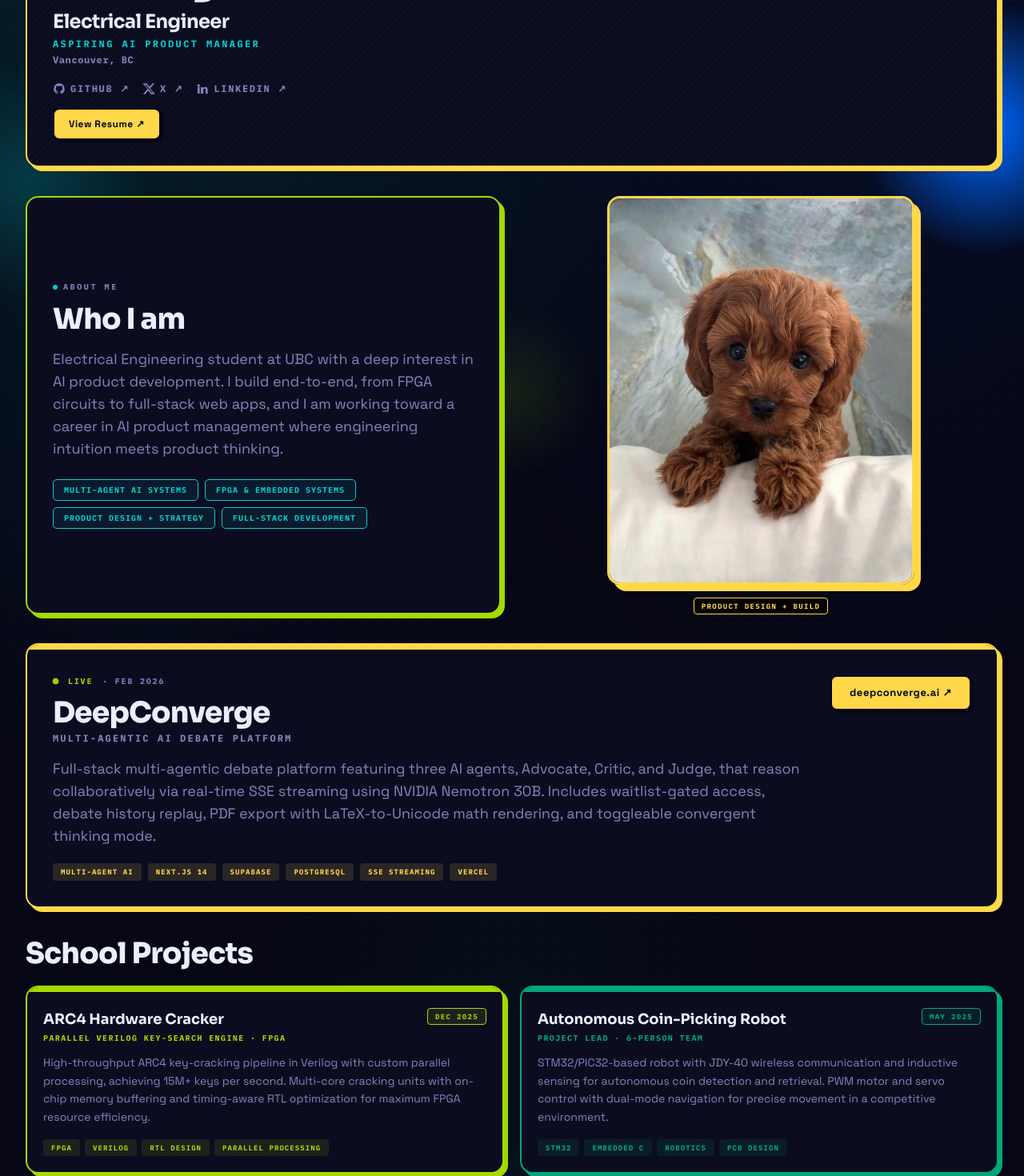
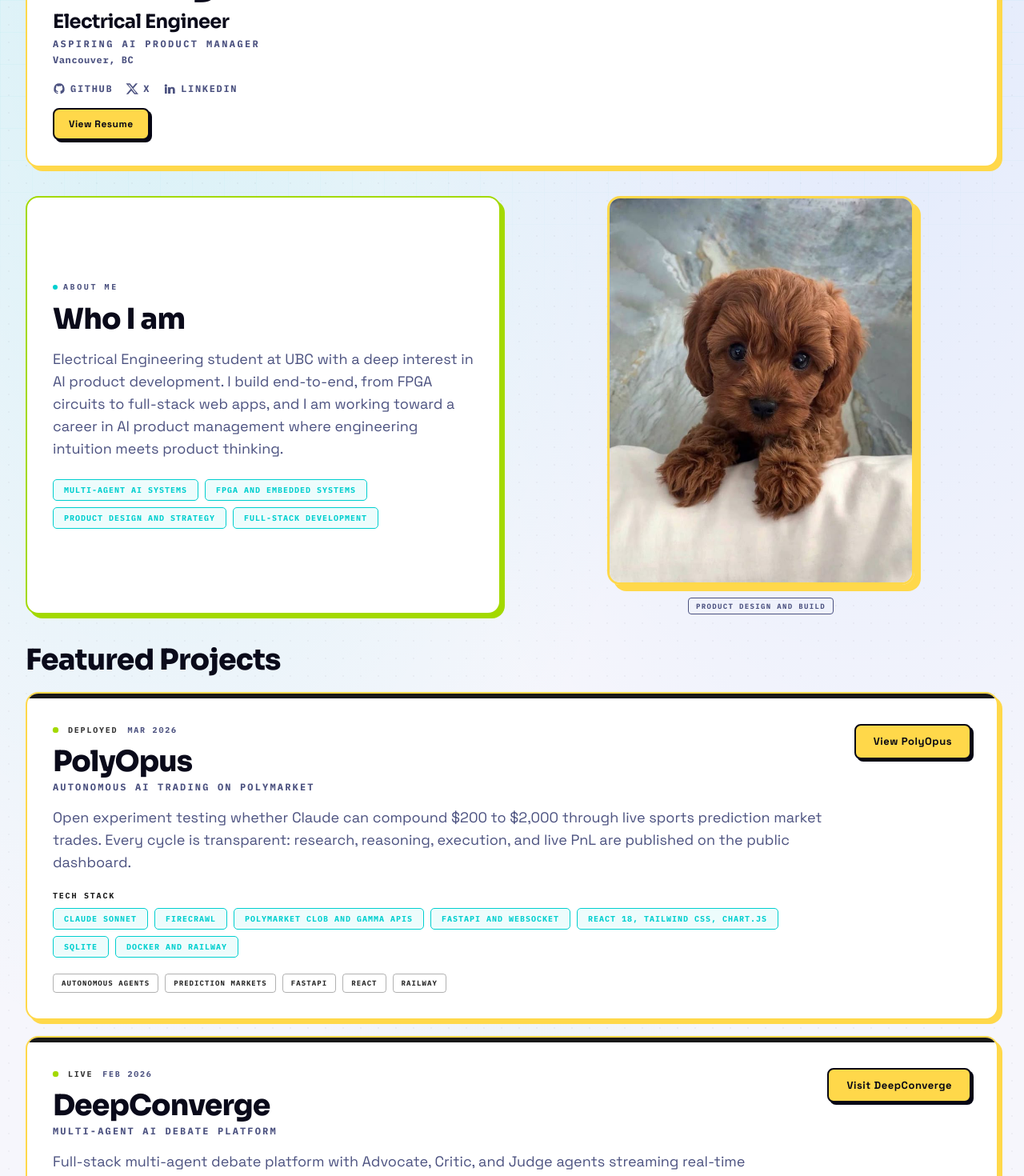
Before and after one commit to Hanbrar/Personal_Website, a React (Vite) app: page / in a window 1280 px wide. Shown: the part 200-1670 px from the top of the page at 80% size. Built offline with nearby package versions, Linux system fonts and the light colour scheme.

Commit message:
Add PolyOpus featured project and refresh portfolio layout copy

```diff
--- a/src/App.jsx
+++ b/src/App.jsx
@@ -1,5 +1,5 @@
 import { useEffect, useState } from "react"
-import { Routes, Route, Link } from "react-router-dom"
+import { Link, Route, Routes } from "react-router-dom"
 import { profileContent } from "./content/profileContent"
 import LiveStatus from "./pages/LiveStatus"
 
@@ -25,10 +25,10 @@
 
 function App() {
   const [darkMode, setDarkMode] = useState(() => {
-    if (typeof window === "undefined") return true
+    if (typeof window === "undefined") return false
     const saved = window.localStorage.getItem(THEME_KEY)
     if (saved) return saved === "dark"
-    return true
+    return false
   })
 
   useEffect(() => {
@@ -47,55 +47,37 @@
 function Home({ darkMode, setDarkMode }) {
   return (
     <div className="relative overflow-x-hidden px-4 pb-24 pt-5 md:px-8 md:pt-7">
-
-      {/* Background grid */}
-      <div className="pointer-events-none fixed inset-x-0 top-0 -z-10 h-[48rem] neo-grid opacity-60" />
-
-      {/* Ambient blobs */}
-      <div className="pointer-events-none fixed inset-0 -z-10 overflow-hidden">
-        <div className="absolute -left-32 top-1/3 h-80 w-80 rounded-full opacity-20"
-          style={{ background: "radial-gradient(circle, #00CFCF, transparent 70%)" }} />
-        <div className="absolute -right-28 top-1/4 h-80 w-80 rounded-full opacity-14"
-          style={{ background: "radial-gradient(circle, #0066FF, transparent 70%)" }} />
-        <div className="absolute bottom-0 left-1/2 h-56 w-56 -translate-x-1/2 rounded-full opacity-10"
-          style={{ background: "radial-gradient(circle, #A3D900, transparent 70%)" }} />
-      </div>
+      <div className="pointer-events-none fixed inset-0 -z-10 neo-grid opacity-90" />
 
       <main className="mx-auto flex w-full max-w-7xl flex-col gap-7 md:gap-9">
-
-        {/* ──────────────── NAV ──────────────── */}
         <nav className="flex items-center justify-between">
-          <span className="font-mono text-xs font-bold tracking-[0.22em] uppercase" style={{ color: "rgb(var(--text-soft))" }}>
-            HB · 2026
+          <span className="font-mono text-xs font-bold uppercase tracking-[0.22em]" style={{ color: "rgb(var(--text-soft))" }}>
+            HB 2026
           </span>
           <div className="flex items-center gap-0.5 sm:gap-1">
             <Link to="/" className="nav-link">Home</Link>
             <Link to="/live" className="nav-link">Live</Link>
             <a href="/Hanryck_Brar_Resume.pdf" target="_blank" rel="noreferrer" className="nav-link">
-              Resume ↗
+              Resume
             </a>
           </div>
         </nav>
 
-        {/* ──────────────── HEADER ──────────────── */}
-        <header id="top" className="anime-card card-yellow rounded-[18px] overflow-hidden">
+        <header id="top" className="anime-card card-yellow overflow-hidden rounded-[18px]">
           <div className="stripe-overlay" />
           <div className="relative p-6 md:p-8">
-
-            {/* Dark mode toggle — top right */}
             <div className="absolute right-5 top-5 md:right-7 md:top-7">
               <button
                 type="button"
-                onClick={() => setDarkMode(d => !d)}
+                onClick={() => setDarkMode((d) => !d)}
                 className="btn-ghost"
                 style={{ fontSize: "12px", padding: "8px 16px" }}
                 aria-label="Toggle theme"
               >
-                {darkMode ? "☀ Light" : "☽ Dark"}
+                {darkMode ? "Use light" : "Use dark"}
               </button>
             </div>
 
-            {/* Identity block */}
             <div className="pr-32 md:pr-40">
               <h1
                 className="name-glitch font-display text-4xl font-extrabold tracking-tight md:text-6xl lg:text-7xl"
@@ -106,14 +88,13 @@
               <p className="mt-3 font-display text-xl font-bold tracking-tight md:text-2xl">
                 {profileContent.title}
               </p>
-              <p className="mt-1 font-mono text-xs font-bold uppercase tracking-[0.2em]" style={{ color: "#00CFCF" }}>
+              <p className="mt-1 font-mono text-xs font-bold uppercase tracking-[0.2em]" style={{ color: "rgb(var(--text-soft))" }}>
                 {profileContent.subtitle}
               </p>
               <p className="mt-1 font-mono text-xs font-semibold tracking-wider" style={{ color: "rgb(var(--text-soft))" }}>
                 {profileContent.location}
               </p>
 
-              {/* Social links */}
               <div className="mt-5 flex flex-wrap gap-4">
                 {profileContent.contacts.map((contact) => (
                   <a
@@ -125,12 +106,11 @@
                     style={{ color: "rgb(var(--text-soft))" }}
                   >
                     {contactIconMap[contact.id]}
-                    {contact.label} ↗
+                    {contact.label}
                   </a>
                 ))}
               </div>
 
-              {/* Resume button */}
               <div className="mt-4 flex flex-wrap gap-3">
                 <a
                   href="/Hanryck_Brar_Resume.pdf"
@@ -139,18 +119,15 @@
                   className="btn-primary"
                   style={{ fontSize: "12px", padding: "9px 18px" }}
                 >
-                  View Resume ↗
+                  View Resume
                 </a>
               </div>
             </div>
           </div>
         </header>
 
-        {/* ──────────────── WHO I AM + PROFILE IMAGE ──────────────── */}
         <section className="grid gap-6 md:grid-cols-2 md:gap-7">
-
-          {/* Who I am — left */}
-          <article id="about" className="anime-card card-lime rounded-[18px] p-6 md:p-8 flex flex-col justify-center">
+          <article id="about" className="anime-card card-lime flex flex-col justify-center rounded-[18px] p-6 md:p-8">
             <p className="section-kicker mb-3">About me</p>
             <h2 className="section-title">Who I am</h2>
             <p className="mt-4 text-base leading-relaxed md:text-lg" style={{ color: "rgb(var(--text-soft))" }}>
@@ -163,7 +140,6 @@
             </div>
           </article>
 
-          {/* Profile image — right */}
           <div className="flex flex-col items-center justify-center gap-4">
             <div className="profile-frame w-full max-w-sm">
               <img
@@ -172,51 +148,61 @@
                 className="h-[20rem] w-full object-cover md:h-[30rem]"
               />
             </div>
-            <span
-              className="cyber-badge"
-              style={{ color: "#FFD84A", borderColor: "#FFD84A", background: "rgb(var(--ink) / 0.82)" }}
-            >
-              Product Design + Build
+            <span className="cyber-badge" style={{ color: "rgb(var(--text-soft))", borderColor: "rgb(var(--line-bold))" }}>
+              Product Design and Build
             </span>
           </div>
-
         </section>
 
-        {/* ──────────────── DEEPCONVERGE ──────────────── */}
         <section id="projects">
-          <article className="anime-card card-yellow rounded-[18px] overflow-hidden">
-            <div className="h-1.5" style={{ background: "#FFD84A" }} />
+          <div className="mb-5">
+            <h2 className="section-title">Featured Projects</h2>
+          </div>
+
+          <div className="grid gap-5">
+            {profileContent.featuredProjects.map((project) => (
+              <article key={project.title} className="anime-card card-yellow overflow-hidden rounded-[18px]">
+                <div className="h-1.5 bg-black/90" />
                 <div className="p-6 md:p-8">
                   <div className="flex flex-col gap-6 md:flex-row md:items-start md:justify-between">
-
                     <div className="flex-1">
                       <div className="mb-3 flex items-center gap-3">
                         <div className="live-dot" />
-                    <span className="font-mono text-[10px] font-bold uppercase tracking-[0.18em]" style={{ color: "#A3D900" }}>
-                      Live
+                        <span className="font-mono text-[10px] font-bold uppercase tracking-[0.18em] text-black/80">
+                          {project.status}
                         </span>
                         <span className="font-mono text-[10px] font-bold uppercase tracking-[0.18em]" style={{ color: "rgb(var(--text-soft))" }}>
-                      · {profileContent.mainProject.date}
+                          {project.date}
                         </span>
                       </div>
 
                       <h3 className="font-display text-3xl font-extrabold tracking-tight md:text-4xl">
-                    {profileContent.mainProject.title}
+                        {project.title}
                       </h3>
                       <p className="mt-1 font-mono text-xs font-bold uppercase tracking-[0.18em]" style={{ color: "rgb(var(--text-soft))" }}>
-                    {profileContent.mainProject.tagline}
+                        {project.tagline}
                       </p>
 
                       <p className="mt-4 text-base leading-relaxed md:text-lg" style={{ color: "rgb(var(--text-soft))" }}>
-                    {profileContent.mainProject.summary}
+                        {project.summary}
                       </p>
 
+                      <div className="mt-5">
+                        <p className="font-mono text-[10px] font-bold uppercase tracking-[0.18em] text-black/90">Tech stack</p>
+                        <div className="mt-2 flex flex-wrap gap-2">
+                          {project.stack.map((tech) => (
+                            <span key={tech} className="skill-chip">
+                              {tech}
+                            </span>
+                          ))}
+                        </div>
+                      </div>
+
                       <div className="mt-5 flex flex-wrap gap-2">
-                    {profileContent.mainProject.tags.map((tag) => (
+                        {project.tags.map((tag) => (
                           <span
                             key={tag}
-                        className="rounded px-2.5 py-1 font-mono text-[9px] font-bold uppercase tracking-[0.12em]"
-                        style={{ background: "rgb(255 216 74 / 0.12)", color: "#FFD84A" }}
+                            className="rounded border border-black/30 px-2.5 py-1 font-mono text-[9px] font-bold uppercase tracking-[0.12em] text-black/85"
                           >
                             {tag}
                           </span>
@@ -225,51 +211,35 @@
                     </div>
 
                     <div className="flex-shrink-0">
-                  <a
-                    href={profileContent.mainProject.href}
-                    target="_blank"
-                    rel="noreferrer"
-                    className="btn-primary"
-                  >
-                    deepconverge.ai ↗
+                      <a href={project.href} target="_blank" rel="noreferrer" className="btn-primary">
+                        {project.cta}
                       </a>
                     </div>
-
                   </div>
                 </div>
               </article>
+            ))}
+          </div>
         </section>
 
-        {/* ──────────────── SCHOOL PROJECTS ──────────────── */}
         <section>
           <div className="mb-5">
             <h2 className="section-title">School Projects</h2>
           </div>
 
           <div className="grid gap-5 md:grid-cols-2">
-            {profileContent.schoolProjects.map((project, i) => {
-              const scheme = i === 0
-                ? { card: "card-lime", color: "#A3D900", bg: "rgb(163 217 0  / 0.10)" }
-                : { card: "card-teal", color: "#00A878", bg: "rgb(0 168 120  / 0.10)" }
-
-              return (
-                <article
-                  key={project.title}
-                  className={`anime-card ${scheme.card} flex flex-col overflow-hidden rounded-[14px]`}
-                >
-                  <div className="h-1.5" style={{ background: scheme.color }} />
+            {profileContent.schoolProjects.map((project) => (
+              <article key={project.title} className="anime-card card-lime flex flex-col overflow-hidden rounded-[14px]">
+                <div className="h-1.5 bg-black/90" />
                 <div className="flex flex-1 flex-col p-5">
                   <div className="flex items-start justify-between gap-3">
                     <div>
                       <h3 className="font-display text-base font-bold leading-snug md:text-lg">{project.title}</h3>
-                        <p className="mt-0.5 font-mono text-[10px] font-bold uppercase tracking-[0.14em]" style={{ color: scheme.color }}>
+                      <p className="mt-0.5 font-mono text-[10px] font-bold uppercase tracking-[0.14em]" style={{ color: "rgb(var(--text-soft))" }}>
                         {project.tagline}
                       </p>
                     </div>
-                      <span
-                        className="cyber-badge flex-shrink-0"
-                        style={{ color: scheme.color, borderColor: scheme.color, background: scheme.bg }}
-                      >
+                    <span className="cyber-badge flex-shrink-0" style={{ color: "rgb(var(--text-soft))", borderColor: "rgb(var(--line-bold))" }}>
                       {project.status}
                     </span>
                   </div>
@@ -282,8 +252,7 @@
                     {project.tags.map((tag) => (
                       <span
                         key={tag}
-                          className="rounded px-2.5 py-1 font-mono text-[9px] font-bold uppercase tracking-[0.12em]"
-                          style={{ background: scheme.bg, color: scheme.color }}
+                        className="rounded border border-black/30 px-2.5 py-1 font-mono text-[9px] font-bold uppercase tracking-[0.12em] text-black/85"
                       >
                         {tag}
                       </span>
@@ -291,11 +260,9 @@
                   </div>
                 </div>
               </article>
-              )
-            })}
+            ))}
           </div>
         </section>
-
       </main>
     </div>
   )
--- a/src/content/profileContent.js
+++ b/src/content/profileContent.js
@@ -3,15 +3,15 @@
   title: "Electrical Engineer",
   subtitle: "Aspiring AI Product Manager",
   location: "Vancouver, BC",
-  lastUpdated: "2026-02-22",
+  lastUpdated: "2026-03-02",
 
   currentlyWorkingOn:
     "Building AI product applications, updated every day. Tracking what I am shipping, learning, and thinking about in real time.",
 
   currentFocusAreas: [
     "Multi-agent AI systems",
-    "FPGA & embedded systems",
-    "Product design + strategy",
+    "FPGA and embedded systems",
+    "Product design and strategy",
     "Full-stack development"
   ],
 
@@ -41,47 +41,76 @@
 
   blocks: [
     {
+      date: "2026-03-02",
+      title: "Launched PolyOpus, a live AI trading experiment on Polymarket.",
+      context: "Deployed"
+    },
+    {
       date: "2026-02-22",
       title: "Building York and testing it out, an AI ads generator.",
       context: "In progress, not sure if it will be a product"
     },
     {
-      date: "02.15.26",
-      title: "Enter NVIDIA 2026 GTC competition with deepconverge.ai",
+      date: "2026-02-15",
+      title: "Entered NVIDIA GTC 2026 competition with deepconverge.ai",
       context: "Build"
     },
     {
-      date: "02.16.26",
+      date: "2026-02-16",
       title: "Rebrand from Kangaroo to deepconverge.ai",
       context: "Brand"
     },
     {
-      date: "02.04.26",
-      title: "Start Kangaroo multi-agentic debate platform",
+      date: "2026-02-04",
+      title: "Started Kangaroo multi-agentic debate platform",
       context: "Build"
     },
     {
-      date: "09.09.24",
+      date: "2024-09-09",
       title: "Started Electrical Engineering at UBC",
       context: "Education"
     }
   ],
 
-  mainProject: {
-    title: "DeepConverge",
-    tagline: "Multi-Agentic AI Debate Platform",
-    href: "https://deepconverge.ai",
-    summary:
-      "Full-stack multi-agentic debate platform featuring three AI agents, Advocate, Critic, and Judge, that reason collaboratively via real-time SSE streaming using NVIDIA Nemotron 30B. Includes waitlist-gated access, debate history replay, PDF export with LaTeX-to-Unicode math rendering, and toggleable convergent thinking mode.",
-    tags: ["Multi-Agent AI", "Next.js 14", "Supabase", "PostgreSQL", "SSE Streaming", "Vercel"],
-    status: "Live",
-    date: "Feb 2026"
-  },
+  featuredProjects: [
+    {
+      title: "PolyOpus",
+      tagline: "Autonomous AI Trading on Polymarket",
+      href: "https://polyopus-production.up.railway.app/",
+      summary:
+        "Open experiment testing whether Claude can compound $200 to $2,000 through live sports prediction market trades. Every cycle is transparent: research, reasoning, execution, and live PnL are published on the public dashboard.",
+      stack: [
+        "Claude Sonnet",
+        "Firecrawl",
+        "Polymarket CLOB and Gamma APIs",
+        "FastAPI and WebSocket",
+        "React 18, Tailwind CSS, Chart.js",
+        "SQLite",
+        "Docker and Railway"
+      ],
+      tags: ["Autonomous Agents", "Prediction Markets", "FastAPI", "React", "Railway"],
+      status: "Deployed",
+      date: "Mar 2026",
+      cta: "View PolyOpus"
+    },
+    {
+      title: "DeepConverge",
+      tagline: "Multi-Agent AI Debate Platform",
+      href: "https://deepconverge.ai",
+      summary:
+        "Full-stack multi-agent debate platform with Advocate, Critic, and Judge agents streaming real-time reasoning. Includes waitlist access, debate history replay, PDF export, and a convergent thinking mode.",
+      stack: ["Next.js 14", "NVIDIA Nemotron 30B", "Supabase", "PostgreSQL", "SSE", "Vercel"],
+      tags: ["Multi-Agent AI", "Next.js", "Supabase", "PostgreSQL", "SSE Streaming", "Vercel"],
+      status: "Live",
+      date: "Feb 2026",
+      cta: "Visit DeepConverge"
+    }
+  ],
 
   schoolProjects: [
     {
       title: "ARC4 Hardware Cracker",
-      tagline: "Parallel Verilog Key-Search Engine · FPGA",
+      tagline: "Parallel Verilog Key-Search Engine on FPGA",
       summary:
         "High-throughput ARC4 key-cracking pipeline in Verilog with custom parallel processing, achieving 15M+ keys per second. Multi-core cracking units with on-chip memory buffering and timing-aware RTL optimization for maximum FPGA resource efficiency.",
       tags: ["FPGA", "Verilog", "RTL Design", "Parallel Processing"],
@@ -89,9 +118,9 @@
     },
     {
       title: "Autonomous Coin-Picking Robot",
-      tagline: "Project Lead · 6-Person Team",
+      tagline: "Project Lead on 6-Person Team",
       summary:
-        "STM32/PIC32-based robot with JDY-40 wireless communication and inductive sensing for autonomous coin detection and retrieval. PWM motor and servo control with dual-mode navigation for precise movement in a competitive environment.",
+        "STM32 and PIC32 based robot with JDY-40 wireless communication and inductive sensing for autonomous coin detection and retrieval. PWM motor and servo control with dual-mode navigation for precise movement in a competitive environment.",
       tags: ["STM32", "Embedded C", "Robotics", "PCB Design"],
       status: "May 2025"
     }
```
Also changed, not shown: src/pages/LiveStatus.jsx (+14 -18 lines). Lines whose indentation alone changed are shown as unchanged.
